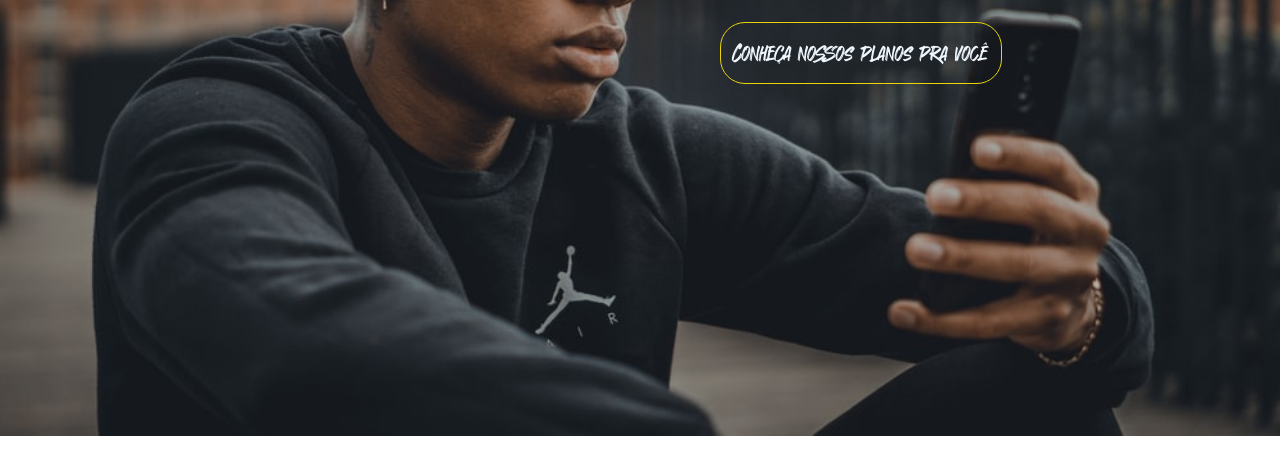
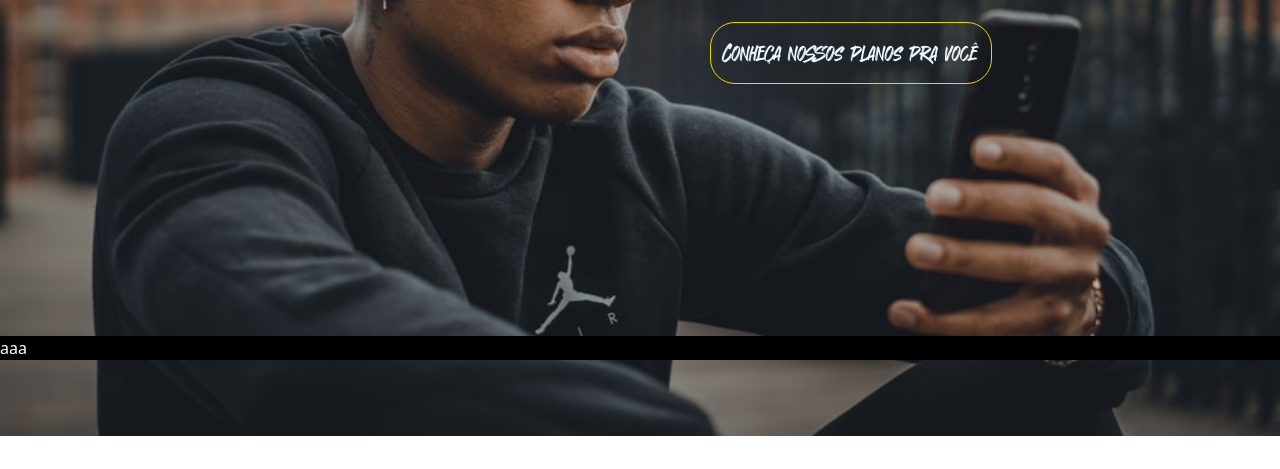
Before and after one commit to LagAntunes/Projeto-Ritmus, a plain HTML site: page index.html in a window 1280 px wide. Shown: the part 331-800 px from the top of the page. Drawn offline with nearby package versions, Linux system fonts and the light colour scheme.

Commit message:
criando section de planos

```diff
--- a/css/index.css
+++ b/css/index.css
@@ -41,7 +41,7 @@ main h3 {
     font-family: "FearlessQueen-7BveB";
     position: relative;
     top: 10px;
-    left: 720px;
+    left: 710px;
     font-size: 4em;
     color: white;
     text-shadow: 1px 1px rgb(235, 212, 11);
@@ -55,7 +55,7 @@ main h3 span {
 .botao {
     position: relative;
     top: 30px;
-    left: 720px;
+    left: 710px;
     width: 22%;
     border-color: rgb(235, 212, 11);
     color: aliceblue;
@@ -68,3 +68,9 @@ main h3 span {
     color: rgb(235, 212, 11);
     border-color: white;
 }
+
+.planos {
+    background-color: black;
+    color: white;
+    margin-top: 22%;
+}
--- a/index.html
+++ b/index.html
@@ -18,6 +18,10 @@
         <button class="btn botao">Conheça nossos planos pra você</button>
     </main>
 
+    <section class="planos">
+        aaa
+    </section>
+
 
 
 
```
